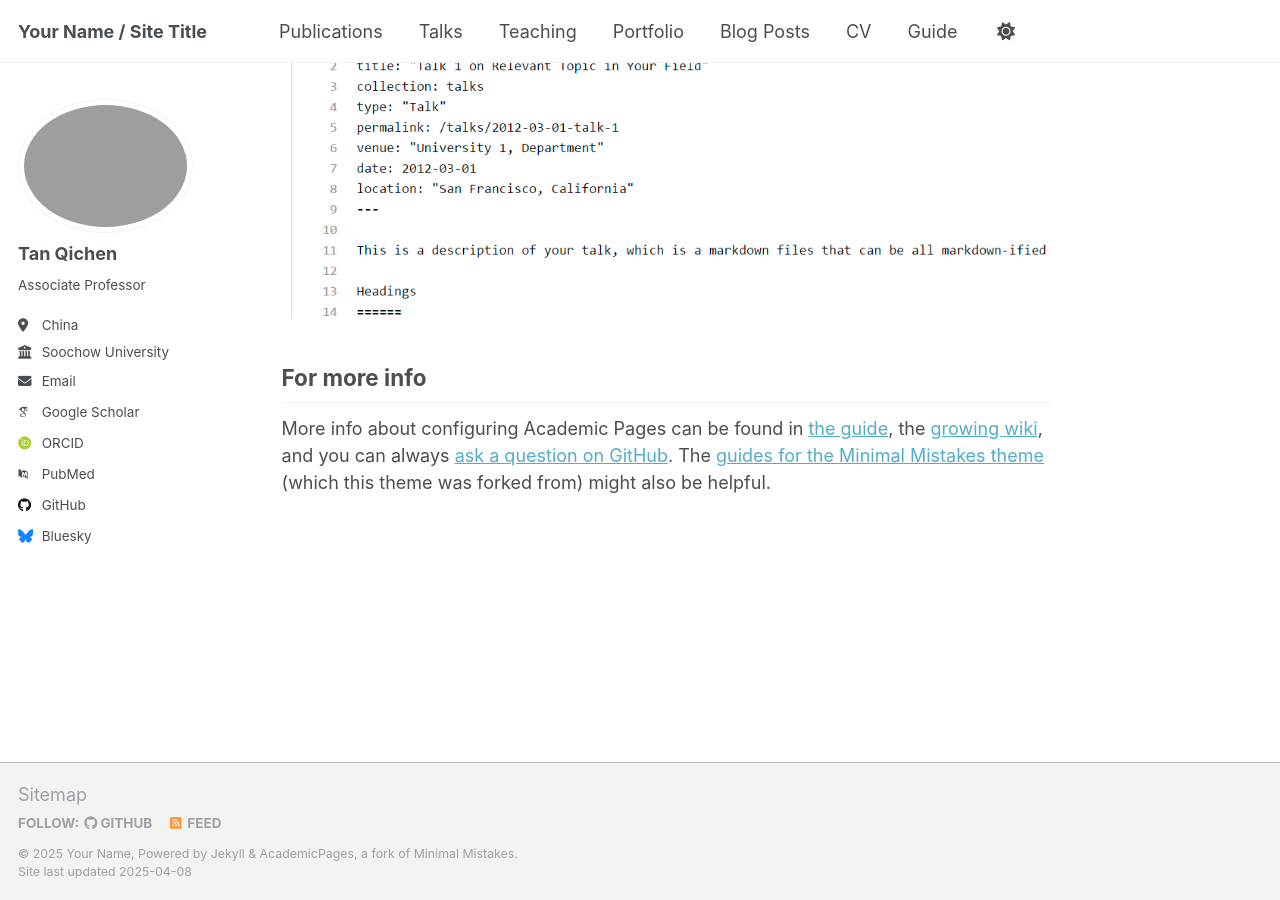
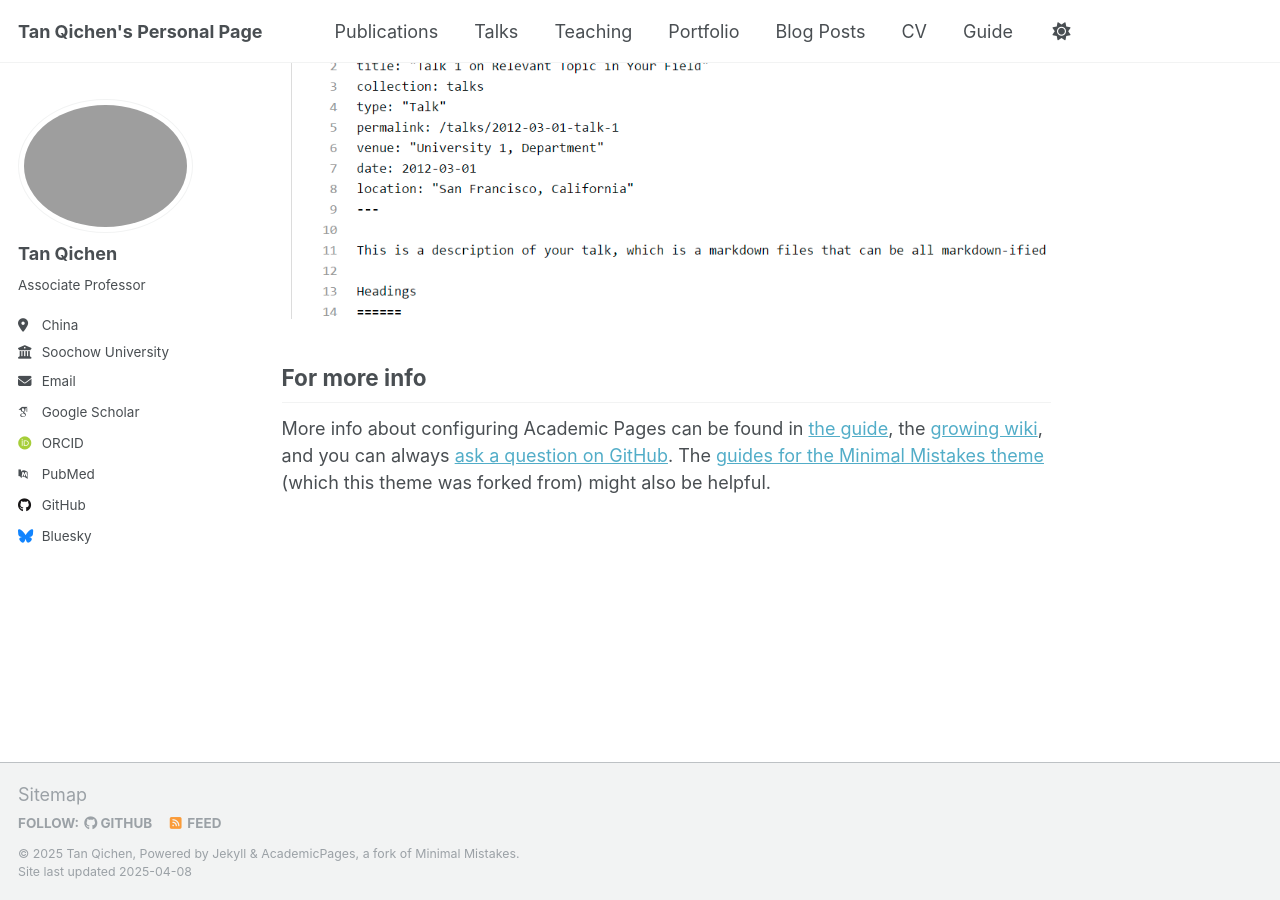
Before and after one commit to tylertam98/tylertam98.github.io, a Jekyll site: the page built from _pages/about.md, in a window 1280 px wide and 900 px high, scrolled down 2821 px. Built offline with Jekyll 4.4.1, drawn with Linux system fonts in a browser that asks for light colours; some web fonts are replaced.

Commit message:
Update _config.yml

```diff
--- a/_config.yml
+++ b/_config.yml
@@ -9,13 +9,13 @@
 # Basic Site Settings
 locale                   : "en-US"
 site_theme               : "default"
-title                    : "Your Name / Site Title"
+title                    : "Tan Qichen's Personal Page"
 title_separator          : "-"
-name                     : &name "Your Name"
+name                     : &name "Tan Qichen"
 description              : &description "personal description"
-url                      : https://academicpages.github.io # the base hostname & protocol for your site e.g. "https://[your GitHub username].github.io"
+url                      : https://tylertam98.github.io # the base hostname & protocol for your site e.g. "https://[your GitHub username].github.io"
 baseurl                  : "" # the subpath of your site, e.g. "/blog"
-repository               : "academicpages/academicpages.github.io"
+repository               : "tylertam98/tylertam98.github.io"
 
 # Site Author - The following control what appear as part of the author content on the side bar.
 #               If a field is blank the icon and link will not appear, otherwise it will be shown.
```
